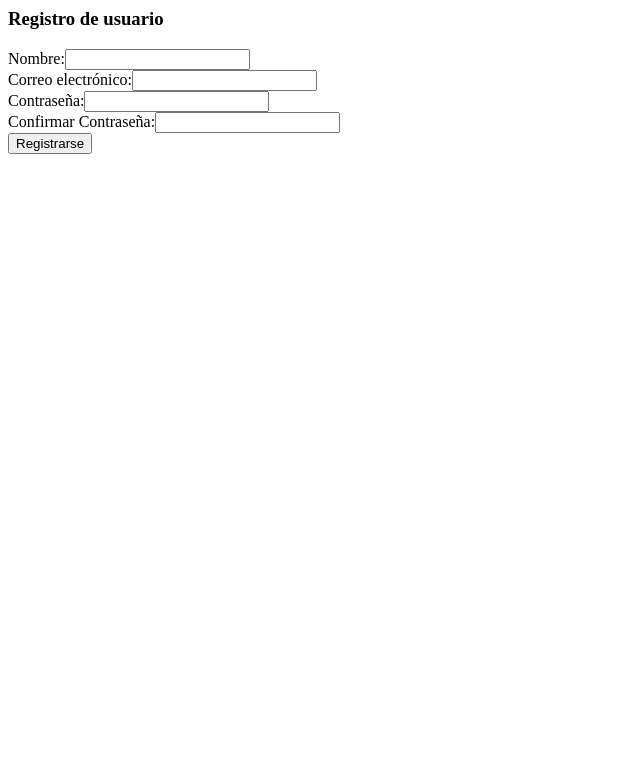
After one commit to JaimeManero/Desarrollo-de-entorno-servidor, a PHP site: page /Ejer7.php in a window 1280 px wide. The commit adds this page. Shown: the top 783 px of the page, without its empty margins (0-640 px from the left). Run offline with PHP 8.4, Linux system fonts and the light colour scheme.

Commit message:
Ejercicios 6 y 7

```diff
--- a/Formulario/Ejer1.html
+++ b/Formulario/Ejer1.html
@@ -2,9 +2,10 @@
     <head>
     </head>
     <body>
+        <h2>Dame dos números</h2>
         <form action="Ejer1.php" method="POST">
-            Número 1: <input type="text"><br>
-            Número 2: <input type="text"><br>
+            Número 1: <input type="text" name="num1"><br>
+            Número 2: <input type="text" name="num2"><br>
             <input type="submit">
         </form>
     </body>
--- a/Formulario/Ejer1.php
+++ b/Formulario/Ejer1.php
@@ -2,6 +2,8 @@
     <head>
     </head>
     <body>
-
+        <?php
+            echo $_POST["num1"];
+        ?>
     </body>
 </html>
--- /dev/null
+++ b/Formulario/Ejer7.php
@@ -0,0 +1,53 @@
+<?php
+$errors = [];
+$successMessage = '';
+if ($_SERVER['REQUEST_METHOD'] === 'POST') {
+    $name = trim($_POST['nombre']);
+    $email = trim($_POST['correo']);
+    $password = $_POST['contraseña'];
+    $confirmPassword = $_POST['confirmarContraseña'];
+
+    if (empty($name)) {
+        $errors['name'] = 'El nombre no puede estar vacío.';
+    } elseif (!preg_match("/^[a-zA-Z\s]+$/", $name)) {
+        $errors['name'] = 'El nombre sólo puede contener letras y espacios.';
+    }
+    if (empty($email)) {
+        $errors['email'] = 'El correo electrónico no puede estar vacío.';
+    } elseif (!filter_var($email, FILTER_VALIDATE_EMAIL)) {
+        $errors['email'] = 'El correo electrónico no tiene un formato válido.';
+    }
+    if (empty($password)) {
+        $errors['password'] = 'La contraseña no puede estar vacía.';
+    } elseif (!preg_match("/^(?=.*[A-Z])(?=.*[a-z])(?=.*\d)(?=.*[@#$%^&*!])[A-Za-z\d@#$%^&*!]{6,}$/", $password)) {
+        $errors['password'] = 'La contraseña debe tener al menos 6 caracteres, incluir una letra mayúscula, una letra minúscula, un número y un símbolo.';
+    }
+    if (empty($confirmPassword)) {
+        $errors['confirmPassword'] = 'Debe confirmar la contraseña.';
+    } elseif ($password !== $confirmPassword) {
+        $errors['confirmPassword'] = 'Las contraseñas no coinciden.';
+    }
+    if (empty($errors)) {
+        $successMessage = 'Registro exitoso.';
+    }
+}
+?>
+<html>
+<head>
+</head>
+<body>
+    <h3>Registro de usuario</h3>
+    <form method="POST">
+        Nombre:<input type="text" name="nombre" value="<?php echo htmlspecialchars($name ?? ''); ?>"><br>
+        <div><?php echo $errors['name'] ??''; ?></div>
+        Correo electrónico:<input type="email" name="correo" value="<?php echo htmlspecialchars($email ?? ''); ?>"><br>
+        <div><?php echo $errors['email'] ?? ''; ?></div>
+        Contraseña:<input type="password" name="contraseña"><br>
+        <div><?php echo $errors['password'] ?? ''; ?></div>
+        Confirmar Contraseña:<input type="password" name="confirmarContraseña"><br>
+        <div><?php echo $errors['confirmPassword'] ?? ''; ?></div>
+        <button type="submit">Registrarse</button>
+        <div><?php echo $successMessage ?? ''; ?></div>
+    </form>
+</body>
+</html>
```
Also changed, not shown: Formulario/Ejer6.php (added, +14 -0 lines), Formulario/Ejer2.html (added).
